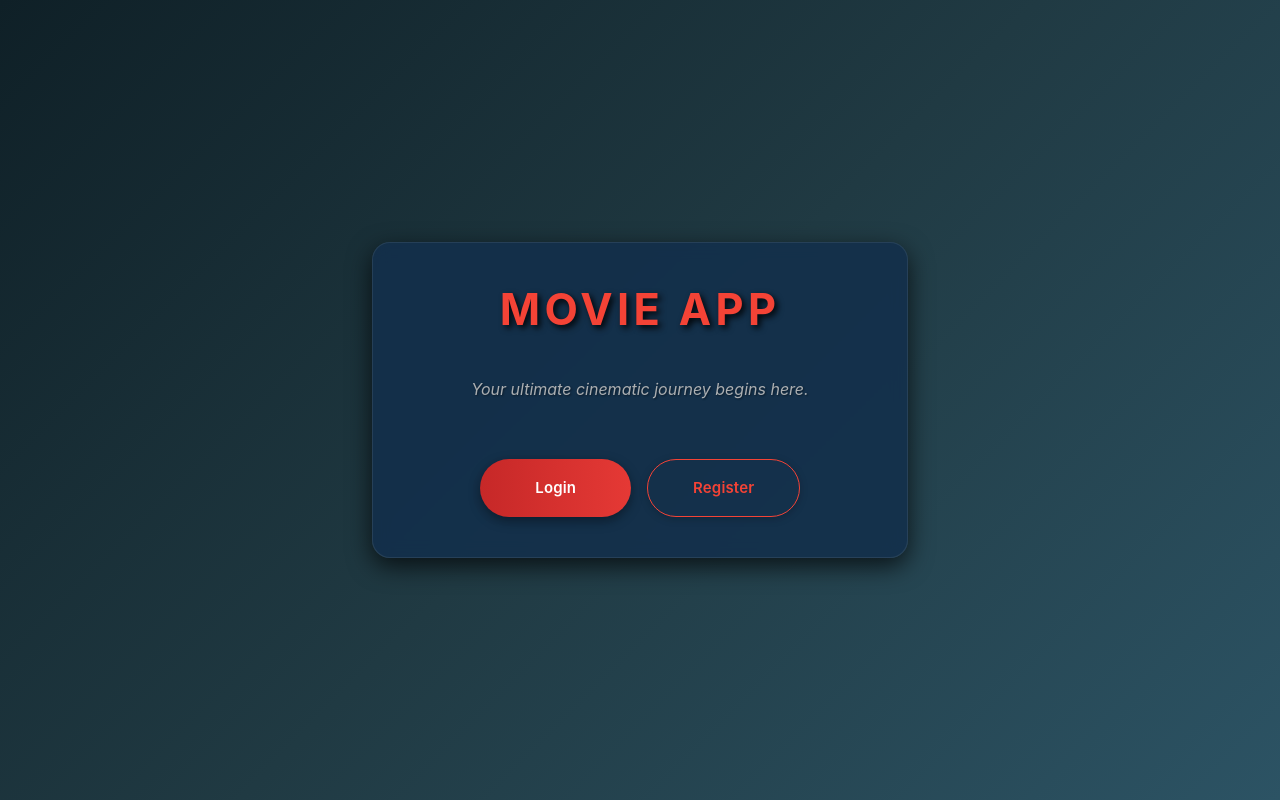
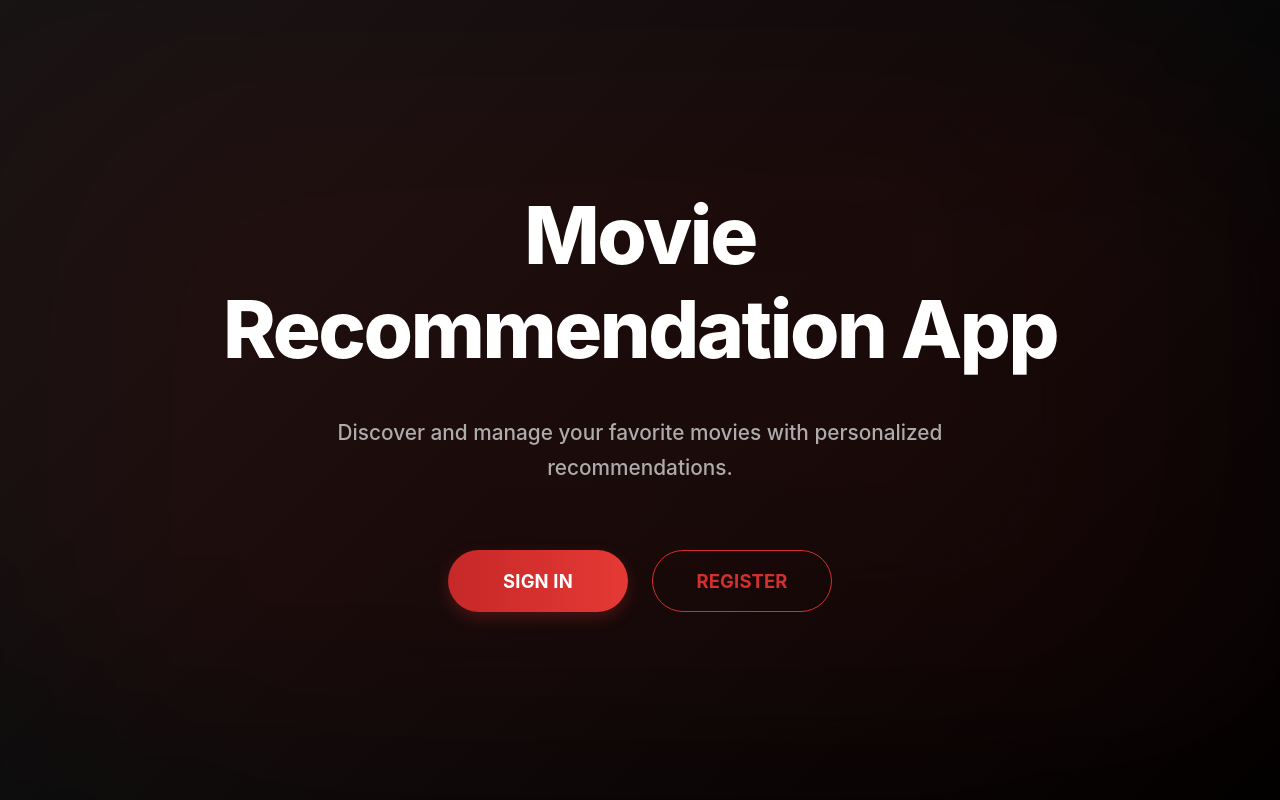
Before and after one commit to 5-abdulsami/movie_app, a React (Create React App) app in the folder frontend/: page / in a window 1280 px wide. Built offline with nearby package versions, Linux system fonts and the light colour scheme.

Commit message:
updated HomePage to new UI

```diff
--- a/frontend/src/components/HomePage.tsx
+++ b/frontend/src/components/HomePage.tsx
@@ -1,123 +1,146 @@
-import type React from "react";
-import { Box, Button, Container, Stack, Typography } from "@mui/material";
-import { useNavigate } from "react-router-dom";
-import { PATH_LOGIN, PATH_REGISTER } from "../constants/appConstants";
+import type React from "react"
+import { Link } from "react-router-dom"
+import {
+  PATH_LOGIN,
+  PATH_REGISTER,
+  APP_NAME,
+  APP_DESCRIPTION,
+} from "../constants/appConstants"
+import {
+  Box,
+  Typography,
+  Button,
+  Container,
+  Stack,
+  useTheme,
+} from "@mui/material"
 import { SxProps, Theme } from '@mui/material/styles';
 
 const HomePage: React.FC = () => {
-  const navigate = useNavigate();
-
-  const handleLoginClick = () => {
-    navigate(PATH_LOGIN);
-  };
-
-  const handleRegisterClick = () => {
-    navigate(PATH_REGISTER);
-  };
+  const theme = useTheme<Theme>();
 
   const styles: { [key: string]: SxProps<Theme> } = {
     rootContainer: {
-      minHeight: '100vh',
-      display: 'flex',
-      alignItems: 'center',
-      justifyContent: 'center',
-      textAlign: 'center',
-      overflow: 'hidden',
+      minHeight: "100vh",
+      display: "flex",
+      flexDirection: "column",
+      alignItems: "center",
+      justifyContent: "center",
+      background: theme.palette.gradients.darkPrimary,
+      backgroundSize: "cover",
+      backgroundPosition: "center",
+      py: { xs: 4, sm: 6, md: 8 },
+      px: { xs: 2, sm: 3, md: 4 },
+      textAlign: "center",
+      overflow: "hidden",
+      position: "relative",
+      color: theme.palette.text.primary,
+    },
+    contentBox: {
       position: 'relative',
-      background: 'linear-gradient(135deg, #0f2027, #203a43, #2c5364)',
-    },
-    innerBox: {
+      zIndex: 1,
       display: 'flex',
       flexDirection: 'column',
       alignItems: 'center',
-      p: { xs: 3, sm: 4, md: 5 },
-      borderRadius: 3,
-      boxShadow: '0 8px 24px rgba(0, 0, 0, 0.7)',
-      bgcolor: 'rgba(19, 47, 76, 0.88)',
-      backdropFilter: 'blur(8px)',
-      gap: 4,
-      border: '1px solid rgba(255, 255, 255, 0.08)',
+      gap: { xs: 3, sm: 4, md: 5 },
+      maxWidth: 800,
+      width: '100%',
     },
-    mainTitle: {
-      fontWeight: 'bold',
-      mb: 1,
-      color: 'primary.light',
-      textShadow: '3px 3px 6px rgba(0, 0, 0, 0.9)',
-      letterSpacing: '0.1em',
-    },
-    tagline: {
-      mb: 3,
-      fontStyle: 'italic',
-      opacity: 0.9,
-      textShadow: '1px 1px 2px rgba(0, 0, 0, 0.5)',
-      color: 'text.secondary',
-    },
-    buttonsStack: {
-      width: '100%',
-      maxWidth: 320,
-    },
-    loginButton: {
-      py: 1.8,
-      borderRadius: 8,
-      bgcolor: 'primary.main',
-      color: '#fff',
-      boxShadow: '0 4px 12px rgba(0, 0, 0, 0.4)',
-      transition: 'background-color 0.3s ease-in-out, box-shadow 0.3s ease-in-out',
+    appTitle: {
+      fontWeight: 800,
+      fontSize: { xs: '3rem', sm: '4rem', md: '5rem' },
+      letterSpacing: '-0.03em',
+      color: theme.palette.primary.contrastText,
+      transition: 'color 0.3s ease-in-out',
       '&:hover': {
-        bgcolor: 'primary.dark',
-        boxShadow: '0 6px 18px rgba(0, 0, 0, 0.6)',
+        color: theme.palette.primary.light,
+        textShadow: `0 0 30px ${theme.palette.glow.main}100, 0 0 40px ${theme.palette.glow.main}80`,
       },
     },
-    registerButton: {
-      py: 1.8,
-      borderRadius: 8,
-      borderColor: 'primary.light',
-      color: 'primary.light',
-      boxShadow: '0 2px 8px rgba(0, 0, 0, 0.2)',
-      transition: 'background-color 0.3s ease-in-out, border-color 0.3s ease-in-out, box-shadow 0.3s ease-in-out',
-      '&:hover': {
-        borderColor: 'primary.main',
-        backgroundColor: 'rgba(0, 176, 255, 0.15)',
-        boxShadow: '0 4px 12px rgba(0, 0, 0, 0.3)',
+    appDescription: {
+      fontSize: { xs: '1.1rem', sm: '1.25rem', md: '1.3rem' },
+      color: theme.palette.text.secondary,
+      maxWidth: 700,
+      lineHeight: 1.7,
+      opacity: 0.9,
     },
+    buttonStack: {
+      mt: { xs: 2, sm: 3 },
+      flexDirection: { xs: 'column', sm: 'row' },
+      gap: { xs: 2, sm: 3 },
+      width: '100%',
+      justifyContent: 'center',
+    },
+    button: {
+      minWidth: { xs: 'auto', sm: 180 },
+      padding: '14px 30px',
+      fontSize: '1.15rem',
+      fontWeight: 700,
+      borderRadius: 6,
+    },
+
+    backgroundEffect: {
+      position: 'absolute',
+      width: '100%',
+      height: '90%',
+      borderRadius: '20%',
+      backgroundColor: theme.palette.primary.dark,
+      opacity: 0.05,
+      filter: 'blur(100px)',
+      animation: 'blob-animation 20s infinite alternate ease-in-out',
+      zIndex: 0,
+    },
+    '@keyframes blob-animation': {
+      '0%': { transform: 'translate(0, 0) scale(1)' },
+      '25%': { transform: 'translate(20%, -30%) scale(1.1)' },
+      '50%': { transform: 'translate(0, 20%) scale(0.9)' },
+      '75%': { transform: 'translate(-20%, -10%) scale(1.05)' },
+      '100%': { transform: 'translate(0, 0) scale(1)' },
     },
   };
 
   return (
     <Box sx={styles.rootContainer}>
-      <Container component="main" maxWidth="sm" sx={{ width: '100%' }}>
-        <Box sx={styles.innerBox}>
-          <Typography component="h1" variant="h2" sx={styles.mainTitle}>
-            MOVIE APP
+      <Box sx={{ ...styles.backgroundEffect, top: '10%', left: '5%' }} />
+      <Box sx={{ ...styles.backgroundEffect, bottom: '15%', right: '10%', animationDelay: '-10s' }} />
+
+      <Container maxWidth="md" sx={styles.contentBox}>
+        <Typography
+          component="h1"
+          variant="h1"
+          sx={styles.appTitle}
+        >
+          {APP_NAME}
         </Typography>
-          <Typography variant="subtitle1" sx={styles.tagline}>
-            Your ultimate cinematic journey begins here.
+        <Typography
+          variant="h6"
+          component="p"
+          sx={styles.appDescription}
+        >
+          {APP_DESCRIPTION}
         </Typography>
-          <Stack
-            direction={{ xs: 'column', sm: 'row' }}
-            spacing={2}
-            sx={styles.buttonsStack}
-          >
+        <Stack sx={styles.buttonStack}>
           <Button
             variant="contained"
+            color="primary"
             size="large"
-              fullWidth
-              onClick={handleLoginClick}
-              sx={styles.loginButton}
+            component={Link}
+            to={PATH_LOGIN}
+            sx={styles.button}
           >
-              Login
+            SIGN IN
           </Button>
           <Button
             variant="outlined"
+            color="primary"
             size="large"
-              fullWidth
-              onClick={handleRegisterClick}
-              sx={styles.registerButton}
+            component={Link}
+            to={PATH_REGISTER}
+            sx={styles.button}
           >
-              Register
+            REGISTER
           </Button>
         </Stack>
-        </Box>
       </Container>
     </Box>
   );
```
Lines whose indentation alone changed are shown as unchanged.
